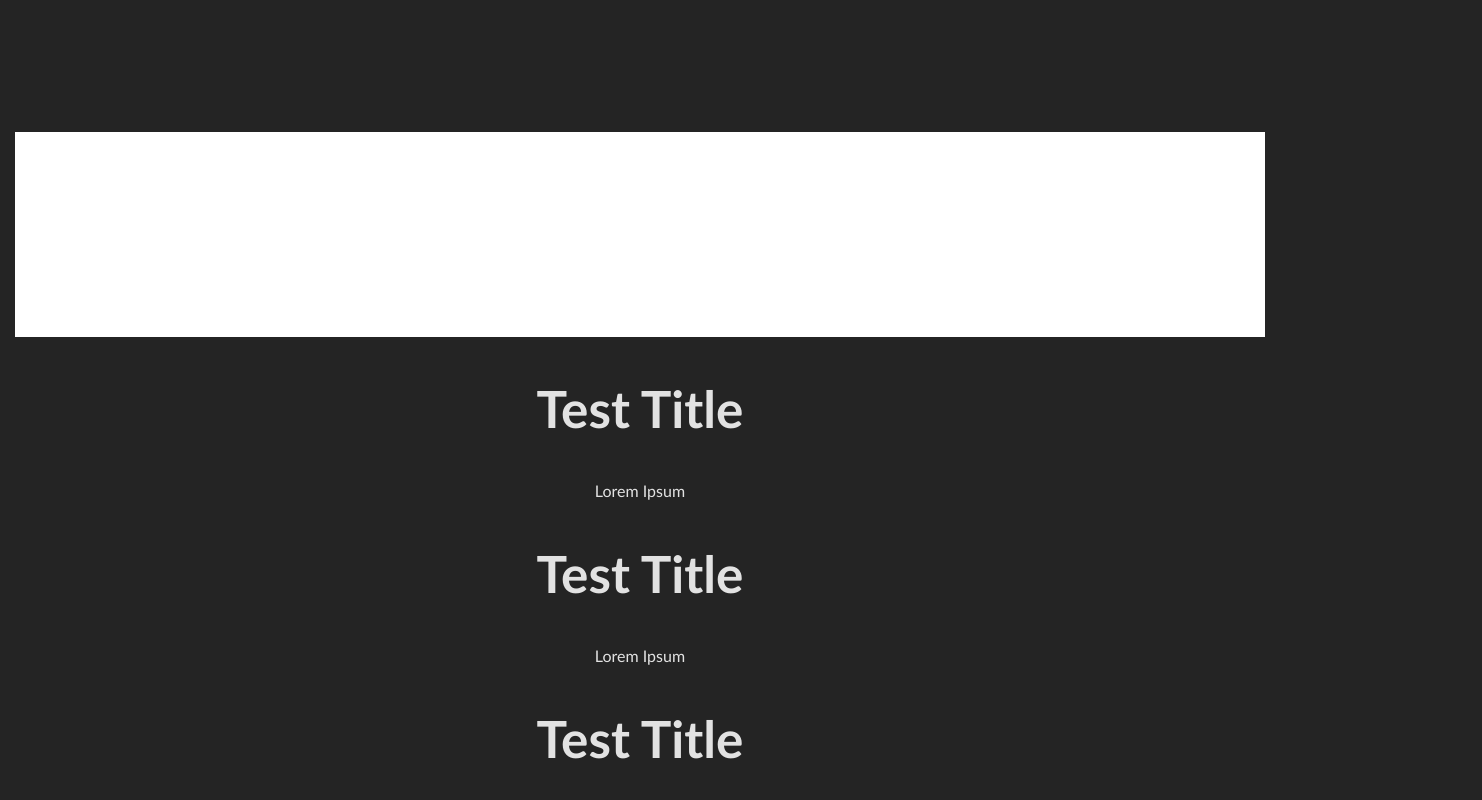
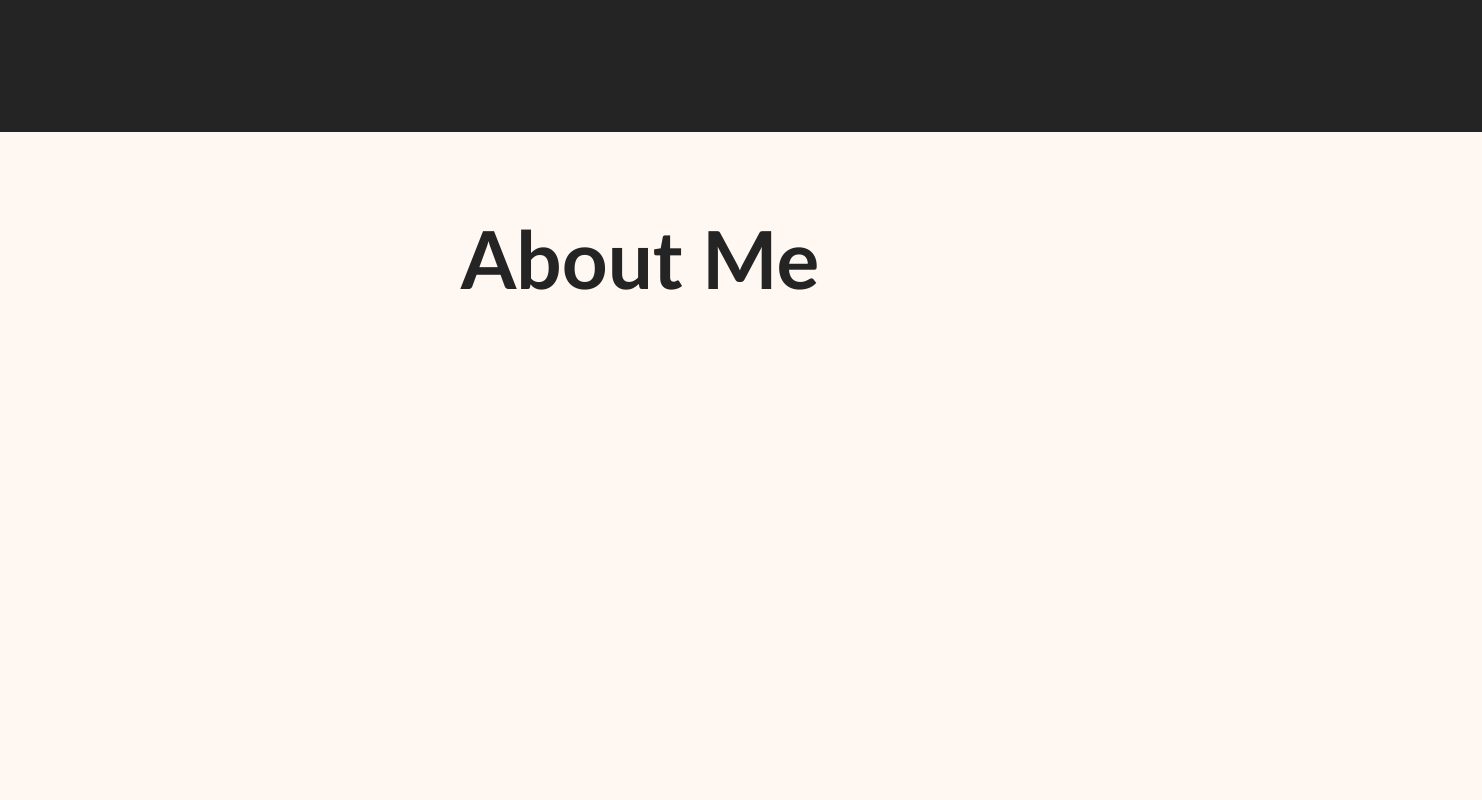
Before and after one commit to harleywelsby/Portfolio-Site, a React (Vite) app: page / in a window 1280 px wide. Shown: the part 620-1420 px from the top of the page, 1482 px wide, since content can reach past the window. Built offline with nearby package versions, Linux system fonts and the light colour scheme; the HTML template or start-up script is replaced by a standard one.

Commit message:
Start on next section, finalize home section

```diff
--- a/src/App.tsx
+++ b/src/App.tsx
@@ -1,6 +1,6 @@
 import { useEffect, useRef } from 'react';
 import HomeSection from './sections/HomeSection';
-import { Section } from './styles/styledComponents';
+import AboutSection from './sections/AboutSection';
 
 function App() {
   const observer = useRef<IntersectionObserver | null>(null);
@@ -17,15 +17,12 @@ function App() {
 
     const hiddenElements = document.querySelectorAll('.hidden');
     hiddenElements.forEach((element) => observer.current!.observe(element));
-  });
+  }, []);
 
   return (
     <>
       <HomeSection />
-      <Section className="hidden whiteBackground">
-        <h1>Test Title</h1>
-        <p>Lorem Ipsum</p>
-      </Section>
+      <AboutSection />
       <section className="hidden">
         <h1>Test Title</h1>
         <p>Lorem Ipsum</p>
--- /dev/null
+++ b/src/sections/AboutSection.tsx
@@ -0,0 +1,12 @@
+import '../styles/globals.css';
+import { Section, SectionTitle } from '../styles/styledComponents';
+
+function AboutSection() {
+  return (
+    <Section className="hidden altBackground">
+      <SectionTitle>About Me</SectionTitle>
+    </Section>
+  );
+}
+
+export default AboutSection;
--- a/src/styles/globals.css
+++ b/src/styles/globals.css
@@ -3,13 +3,13 @@
 :root {
   --title-orange: #ffaa4c;
   --background-grey: #242424;
+  --alternate-background: #fff7f1;
 
   font-family: 'Trebuchet MS', sans-serif;
   line-height: 1.5;
   font-weight: 400;
 
   color-scheme: dark;
-  color: rgba(255, 255, 255, 0.87);
   background-color: var(--background-grey);
 
   font-synthesis: none;
@@ -41,10 +41,12 @@ h1 {
 
 .greyBackground {
   background-color: var(--background-grey);
+  color: rgba(255, 255, 255, 0.87);
 }
 
-.whiteBackground {
-  background-color: white;
+.altBackground {
+  background-color: var(--alternate-background);
+  color: var(--background-grey);
 }
 
 /* Layout */
--- a/src/styles/styledComponents.ts
+++ b/src/styles/styledComponents.ts
@@ -13,6 +13,12 @@ export const NameText = styled.h1`
 export const RoleText = styled.p`
   margin: 0;
   font-size: ${isMobile ? '0.8rem' : '2.5rem'};
+`;
+
+export const SectionTitle = styled.h1`
+  color: var(--background-grey);
+  font-size: ${isMobile ? '2rem' : '5rem'};
+  margin-bottom: 1rem;
 `;
 
 /* Images */
@@ -36,9 +42,12 @@ export const HeaderSection = styled.section`
 `;
 
 export const Section = styled.section`
-  padding: 2rem;
+  padding: 1rem;
   display: flex;
+  flex-direction: column;
   align-items: center;
+  min-height: 90vh;
+  ${isMobile ? '' : 'margin: 0 -16.9vw;'}// Bad and hacky, but extends background colour to edges
 `;
 
 /* Layouts */
```
